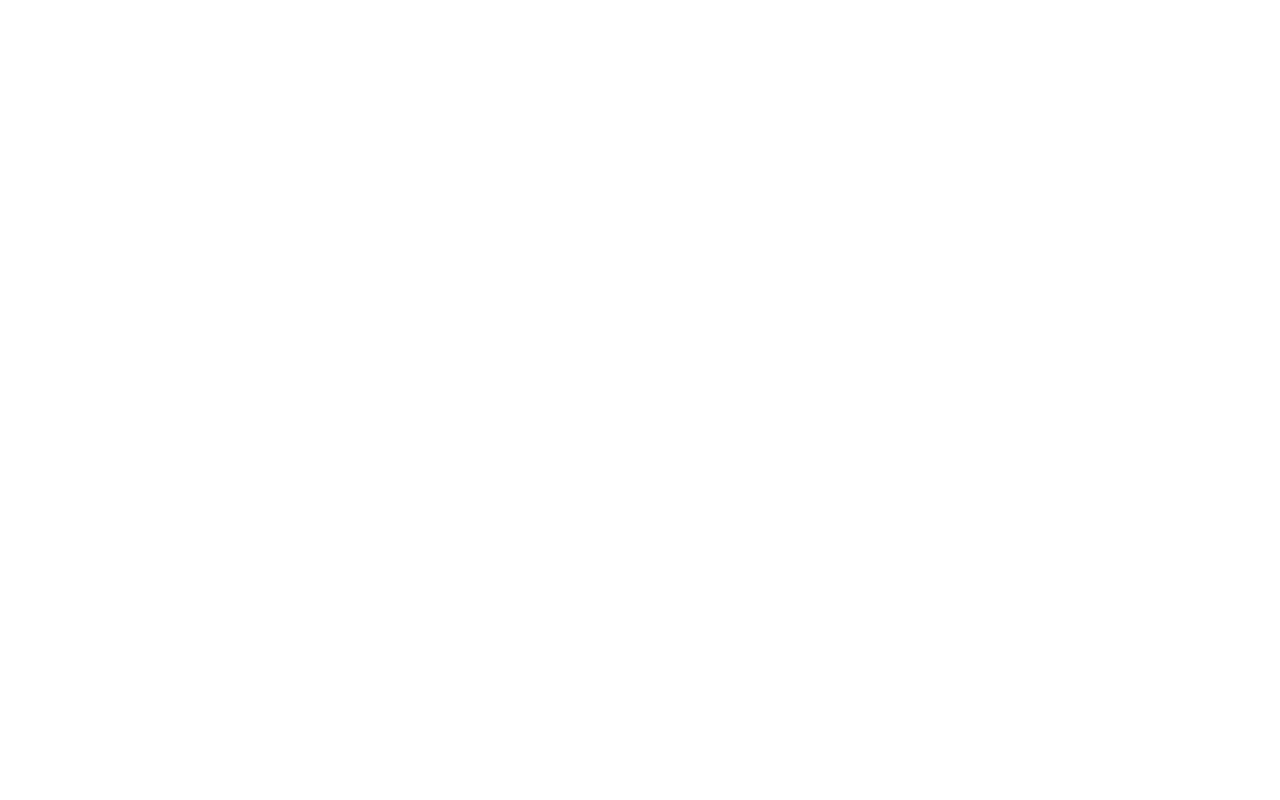
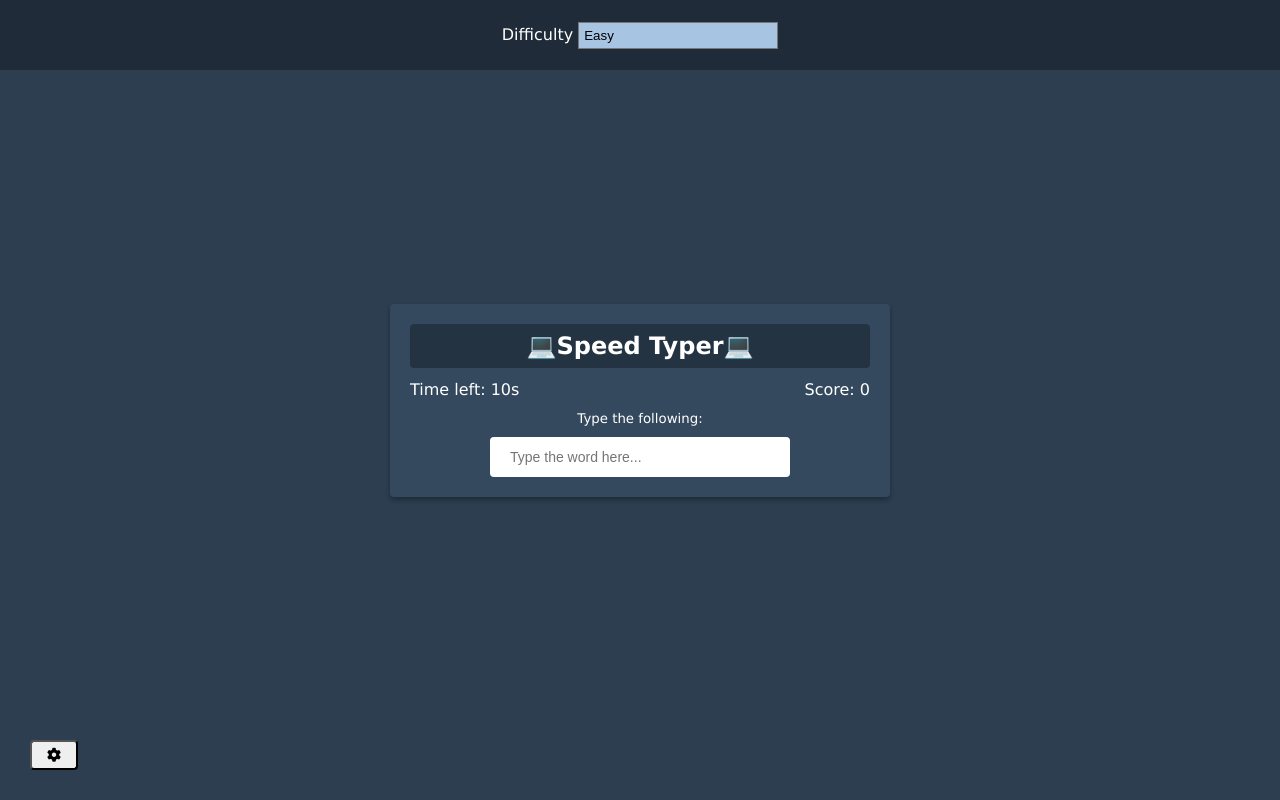
Before and after one commit to altafmquadri/typing-game, a plain HTML site: page index.html in a window 1280 px wide. Drawn offline with Linux system fonts and the light colour scheme.

Commit message:
added html and css

```diff
--- a/index.html
+++ b/index.html
@@ -5,8 +5,48 @@
     <meta name="viewport" content="width=device-width, initial-scale=1.0" />
     <title>Typing Game</title>
     <link rel="stylesheet" href="style.css" />
+    <script
+      src="https://kit.fontawesome.com/52dc9a49ca.js"
+      crossorigin="anonymous"
+    ></script>
   </head>
   <body>
+    <button id="settings-btn" class="settings-btn">
+      <i class="fas fa-cog"></i>
+    </button>
+
+    <div class="settings" id="settings">
+      <form id="settings-form">
+        <div>
+          <label for="difficulty">Difficulty</label>
+          <select id="difficulty">
+            <option value="easy">Easy</option>
+            <option value="medium">Medium</option>
+            <option value="hard">Hard</option>
+          </select>
+        </div>
+      </form>
+    </div>
+
+    <div class="container">
+      <h2>💻Speed Typer💻</h2>
+      <small>Type the following:</small>
+      <h1 id="word"></h1>
+
+      <input
+        type="text"
+        id="text"
+        autocomplete="off"
+        placeholder="Type the word here..."
+      />
+
+      <p class="time-container">Time left: <span id="time">10s</span></p>
+
+      <p class="score-container">Score: <span id="score">0</span></p>
+
+      <div id="end-game-container" class="end-game-container"></div>
+    </div>
+
     <script src="script.js"></script>
   </body>
 </html>
--- a/style.css
+++ b/style.css
@@ -0,0 +1,114 @@
+* {
+  box-sizing: border-box;
+}
+
+body {
+  background-color: #2c3e50;
+  display: flex;
+  align-items: center;
+  justify-content: center;
+  min-height: 100vh;
+  margin: 0;
+  font-family: Verdana, Geneva, Tahoma, sans-serif;
+}
+
+button {
+  cursor: pointer;
+  font-size: 14px;
+  border-radius: 4px;
+  padding: 5px 15px;
+}
+
+select {
+  width: 200px;
+  padding: 5px;
+  -moz-appearance: none;
+  -webkit-appearance: none;
+  border-radius: 0;
+  background-color: #a7c5e3;
+}
+
+select:focus,
+button:focus {
+  outline: 0;
+}
+
+.settings-btn {
+  position: absolute;
+  bottom: 30px;
+  left: 30px;
+}
+
+.settings {
+  position: absolute;
+  top: 0;
+  left: 0;
+  width: 100%;
+  background-color: rgba(0, 0, 0, 0.3);
+  height: 70px;
+  color: #fff;
+  display: flex;
+  align-items: center;
+  justify-content: center;
+  transform: translateY(0);
+  transition: transform 0.3s ease-in-out;
+}
+
+.settings.hide {
+  transform: translateY(-100%);
+}
+
+.container {
+  background-color: #34495e;
+  padding: 20px;
+  border-radius: 4px;
+  box-shadow: 0 3px 5px rgba(0, 0, 0, 0.3);
+  color: #fff;
+  position: relative;
+  text-align: center;
+  width: 500px;
+}
+
+h2 {
+  background-color: rgba(0, 0, 0, 0.3);
+  padding: 8px;
+  border-radius: 4px;
+  margin: 0 0 40px;
+}
+
+h1 {
+  margin: 0;
+}
+
+input {
+  border: 0;
+  border-radius: 4px;
+  font-size: 14px;
+  width: 300px;
+  padding: 12px 20px;
+  margin-top: 10px;
+}
+
+.score-container {
+  position: absolute;
+  top: 60px;
+  right: 20px;
+}
+
+.time-container {
+  position: absolute;
+  top: 60px;
+  left: 20px;
+}
+
+.end-game-container {
+  background-color: inherit;
+  display: none;
+  align-items: center;
+  flex-direction: column;
+  position: absolute;
+  top: 0;
+  left: 0;
+  width: 100%;
+  z-index: 1;
+}
```
